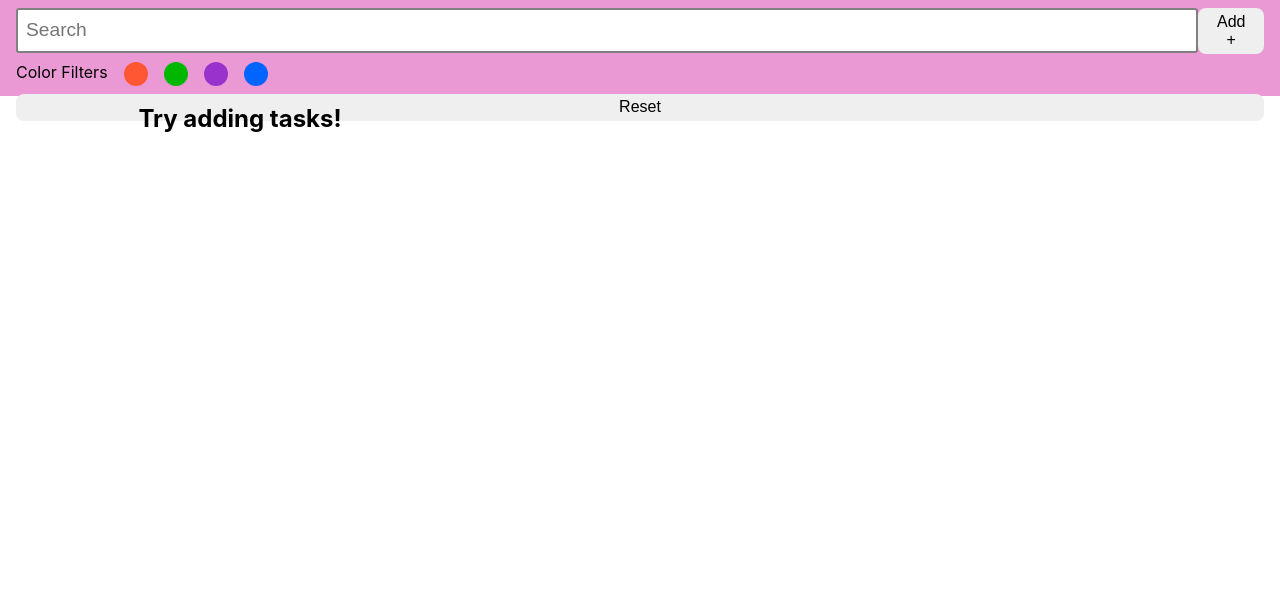
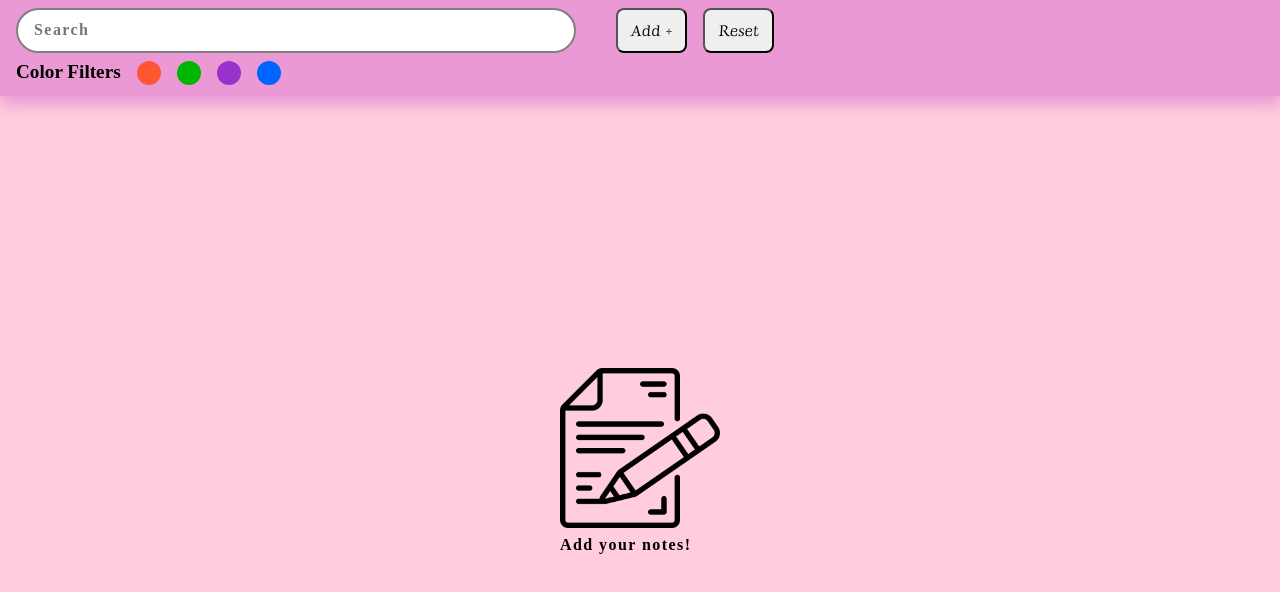
Before and after one commit to sanjayrajpurohit36/Notes, a React (Create React App) app: page / in a window 1280 px wide. Shown: the top 592 px of the page. Built offline with nearby package versions, Linux system fonts and the light colour scheme.

Commit message:
Updated assetconstants name and added Color Filter component.

```diff
--- a/src/Page/HomePage/index.css
+++ b/src/Page/HomePage/index.css
@@ -2,8 +2,9 @@
   display: flex;
   height: 6rem;
   padding: 0 0.5rem;
-  /* background: #b762c1; */
   background: #ea99d5;
+  box-shadow: 1px 8px 15px 1px #ea99d5;
+  position: sticky;
 }
 
 .header-content-wrapper {
@@ -28,54 +29,47 @@
   padding: 0 0.5rem;
 }
 
-.color-tag-wrapper--filter {
-  display: flex;
-  gap: 1rem;
-  padding: 0.5rem 0;
-}
-
 .header-search-input {
-  padding: 0.5rem;
-  border-radius: 0.2rem;
+  padding: 0.5rem 1rem;
+  border: 2px solid grey;
+  border-radius: 1.5rem;
   width: 100%;
   height: 2.8rem;
-  font-size: 1.2rem;
-  border: 2px solid grey;
+  font: 600 1rem LRoman;
+  letter-spacing: 0.09rem;
 }
 
 .header-addTask-btn {
   padding: 0.3rem 0.8rem;
-  font-size: 1rem;
   height: 100%;
 }
 
 .body-container {
   display: flex;
-  flex-direction: column;
   gap: 1rem;
   height: calc(100% - 6rem);
   overflow-y: auto;
-
   background: #ffcddd;
   padding: 1rem;
-  align-items: center;
+  flex-wrap: wrap;
 }
 
-.card-list-container > div {
-  margin-bottom: 1rem;
+.notes-icon-wrapper {
+  width: 10rem;
+  height: 10rem;
+  display: flex;
+  flex-direction: column;
+  margin: auto;
 }
 
-.card-list-container {
-  padding: 0.5rem;
+.notes-icon > img {
+  width: 100%;
   height: 100%;
-  width: 30rem;
-  overflow-y: auto;
 }
 
-@media only screen and (max-width: 768px) {
-  .color-tag-wrapper--filter {
-    display: flex;
-    gap: 0.5rem;
-    padding: 0.5rem 0.5rem 0.5rem 0;
-  }
+.no-data-message {
+  font: 600 1rem LRoman;
+  text-align: left;
+  margin-top: 0.5rem;
+  letter-spacing: 0.09rem;
 }
--- a/src/Page/HomePage/index.js
+++ b/src/Page/HomePage/index.js
@@ -2,8 +2,8 @@ import { useState, useRef } from "react";
 import Button from "./../../components/Button";
 import Sidebar from "./../../components/Sidebar";
 import Card from "./../../components/Card";
-import Overlay from "./../../components/Overlay";
-import colors from "./../../utils/colors.json";
+import ColorFilter from "../../components/ColorFilter";
+import imageConstant from "./../../constants/assetConstant";
 
 import "./index.css";
 
@@ -14,6 +14,7 @@ const HomePage = () => {
   const [isShowSideModal, setIsShowSideModal] = useState(false);
   const [filteredData, setFilteredData] = useState([]);
   const myRef = useRef(null);
+  const { emptyNote } = imageConstant;
   const toggleSideModal = () => {
     setIsShowSideModal(!isShowSideModal);
   };
@@ -28,7 +29,6 @@ const HomePage = () => {
 
   const searchNotes = (searchText, color) => {
     colorCode = color;
-
     let searchedNotes = taskData;
     if (searchText.trim().length > 0) {
       searchedNotes = searchedNotes.filter((value, key) =>
@@ -40,16 +40,16 @@ const HomePage = () => {
     }
 
     if (color.length > 0) {
-      console.log("=>", color, Object.keys(colors), Object.values(colors));
       searchedNotes = searchedNotes.filter(
         (value, key) => value["color"] === color
       );
     }
 
-    setFilteredData(searchedNotes);
+    // if no color is selected & no text is searched.
     if (color.length === 0 && searchText.length === 0) {
       setFilteredData(taskData);
     }
+    setFilteredData(searchedNotes);
   };
 
   const resetFilters = () => {
@@ -58,37 +58,20 @@ const HomePage = () => {
     colorCode = "";
   };
 
-  const renderColorFilters = () => {
+  const showEmptyDataMessage = () => {
+    const displayMessageObj = {
+      true: "Add your notes!",
+      false: "No notes exist!",
+    };
     return (
-      <section className="color-tag-wrapper--filter">
-        <p>Color Filters</p>
-        {Object.keys(colors).map((value, key) => {
-          return (
-            <div
-              className="circle"
-              id={value}
-              key={value}
-              style={{
-                background: colors[value],
-                border: colorCode === colors[value] ? "2px solid black" : "",
-              }}
-              onClick={(e) => searchNotes("", colors[e.target.id])}
-            ></div>
-          );
-        })}
-      </section>
-    );
-  };
-
-  const showMessage = () => {
-    return taskData && taskData.length > 0 ? (
-      <div className="no-data-found-wrapper">
-        <h1> Oops! No Data Found</h1>
-        <p>Please try searching another data.</p>
-      </div>
-    ) : (
-      <div>
-        <h1>Try adding tasks!</h1>
+      <div className="notes-icon-wrapper">
+        <img src={emptyNote} alt="notes icon" />
+        {(!filteredData.length || !taskData.length) && (
+          <p className="no-data-message">
+            {displayMessageObj[taskData.length === 0] ||
+              displayMessageObj[!(filteredData.length === 0)]}
+          </p>
+        )}
       </div>
     );
   };
@@ -98,27 +81,31 @@ const HomePage = () => {
       <header className="header-container">
         <div className="header-content-wrapper">
           <div className="header-search-bar-btn-wrapper">
+            <div className="header-search-wrapper">
               <input
                 className="header-search-input"
                 placeholder="Search"
                 name="taskdescription"
                 ref={myRef}
                 onChange={(e) => searchNotes(e.target.value.trim(), colorCode)}
-            ></input>
+              />
+            </div>
+            <div className="header-search-btn-wrapper">
               <Button
                 btnCallback={() => setIsShowSideModal(true)}
                 btnClassName="header-addTask-btn"
               >
                 Add +
               </Button>
-          </div>
-          {renderColorFilters()}
               <Button
                 btnCallback={() => resetFilters(true)}
                 btnClassName="header-addTask-btn"
               >
                 Reset
               </Button>
+            </div>
+          </div>
+          <ColorFilter />
         </div>
       </header>
 
@@ -127,16 +114,16 @@ const HomePage = () => {
         isShow={isShowSideModal}
         onClose={toggleSideModal}
       />
-      <div className="task-card-container">
-        {
-          <section className="card-list-container">
-            {filteredData && filteredData.length > 0
-              ? filteredData.map((value, key) => {
+      <div className="body-container">
+        {filteredData && filteredData.length === 0 ? (
+          showEmptyDataMessage()
+        ) : (
+          <>
+            {filteredData.map((value, key) => {
               return <Card data={value} key={key + "card"} />;
-                })
-              : showMessage()}
-          </section>
-        }
+            })}
+          </>
+        )}
       </div>
     </>
   );
--- a/src/components/Button/index.css
+++ b/src/components/Button/index.css
@@ -1,5 +1,7 @@
 .btn {
-  border-radius: 0.2rem;
+  border-radius: 0.5rem;
+  padding: 0.5rem;
   color: #000;
   cursor: pointer;
+  font: 1rem LuxRoman;
 }
--- a/src/components/Card/index.css
+++ b/src/components/Card/index.css
@@ -1,28 +1,53 @@
 .card-wrapper {
-  border-radius: 0.2rem;
+  border-radius: 0.2rem 1rem 0.2rem 1rem;
   border: 0.12rem solid black;
   color: white;
   font-size: 1rem;
   padding: 0.5rem;
   text-align: left;
+  cursor: pointer;
+  width: 16rem;
+  height: 12rem;
+  box-shadow: 0 0.1rem 0.5rem #ea99d5;
+}
+.card-wrapper:hover {
+  box-shadow: 0 0.5rem 0.8rem #ea99d5;
 }
 
-.task-name {
+.name {
   padding: 0.5rem;
+  height: 20%;
+  font: 1rem Primary;
 }
 
-.task-desc {
-  padding: 0.5rem;
-  white-space: nowrap;
+.desc {
+  display: -webkit-box;
+  max-width: 100%;
+  height: calc(100% - 40%);
+  margin: 0 auto;
+  font-size: 14px;
+  line-height: 1;
+  -webkit-line-clamp: 9;
+  -webkit-box-orient: vertical;
   overflow: hidden;
   text-overflow: ellipsis;
+  padding: 0.5rem;
+  word-wrap: break-word;
+  line-height: 1.3rem;
+  font: 1rem Primary;
 }
 
 .timestamp {
-  font-size: 0.7rem;
-  text-align: right;
+  font: 1rem Primary;
+  font-size: 0.8rem;
   color: black;
   opacity: 0.8;
+  height: 20%;
+  text-align: center;
+  align-items: end;
+  color: #fff;
+  display: flex;
+  padding: 0.5rem;
 }
 
 .tags-section {
--- a/src/components/Card/index.js
+++ b/src/components/Card/index.js
@@ -7,8 +7,8 @@ const Card = (props) => {
 
   return (
     <div className="card-wrapper" style={{ background: color }}>
-      <div className="task-name">{`Task : ${name}`}</div>
-      <div className="task-desc">{`Description : ${description}`}</div>
+      <div className="name">{`Title : ${name}`}</div>
+      <div className="desc">{`Description : ${description}`}</div>
       <div className="timestamp">{`Created At : ${
         getTodaysDateAndTime()["date"] + ` ` + getTodaysDateAndTime()["time"]
       }`}</div>
--- /dev/null
+++ b/src/components/ColorFilter/index.css
@@ -0,0 +1,14 @@
+.color-tag-wrapper {
+  display: flex;
+  gap: 1rem;
+  padding: 0.5rem 0;
+  font: 600 1.2rem LRoman;
+}
+
+@media only screen and (max-width: 768px) {
+  .color-tag-wrapper {
+    display: flex;
+    gap: 0.5rem;
+    padding: 0.5rem 0.5rem 0.5rem 0;
+  }
+}
--- /dev/null
+++ b/src/components/ColorFilter/index.js
@@ -0,0 +1,27 @@
+import colors from "./../../utils/colors.json";
+import "./index.css";
+
+const ColorFilter = (props) => {
+  const { selectedColor, onColorClick = () => {} } = props;
+
+  return (
+    <section className="color-tag-wrapper">
+      <p>Color Filters</p>
+      {Object.keys(colors).map((value, key) => {
+        return (
+          <div
+            className="circle"
+            key={value}
+            style={{
+              background: colors[value],
+              border: selectedColor === colors[value] ? "2px solid black" : "",
+            }}
+            onClick={(e) => onColorClick("", colors[e.target.id])}
+          ></div>
+        );
+      })}
+    </section>
+  );
+};
+
+export default ColorFilter;
--- a/src/components/Sidebar/index.css
+++ b/src/components/Sidebar/index.css
@@ -26,13 +26,6 @@
 .task-form-wrapper {
   padding: 0.5rem;
   margin-top: 2rem;
-}
-
-.color-tag-wrapper {
-  display: flex;
-  gap: 1rem;
-  justify-content: center;
-  padding: 1rem;
 }
 
 .submit-btn-wrapper {
@@ -65,7 +58,6 @@
   flex-direction: row;
   justify-content: center;
   width: 100%;
-  /* background: red; */
   gap: 0.5rem;
   margin-bottom: 1rem;
   flex-wrap: wrap;
@@ -84,14 +76,19 @@
 .input {
   padding: 0.5rem;
   border: none;
-  border-radius: 0.2rem;
+  border-radius: 0.3rem 0.6rem;
   outline: none;
   width: 100%;
+  font: 600 1rem LuxRoman;
+  letter-spacing: 0.09rem;
 }
 
-.btn {
-  padding: 0.5rem;
+.description-textarea {
+  height: 200px;
+  resize: none;
+}
+
+.submit-btn {
   border: none;
   outline: none;
-  border-radius: 0.5rem;
 }
--- /dev/null
+++ b/src/constants/assetConstant.js
@@ -0,0 +1,9 @@
+import CloseImg from "./../assets/image/close.png";
+import emptyNoteImg from "./../assets/image/emptynote.png";
+
+const assetConstant = {
+  cross: CloseImg,
+  emptyNote: emptyNoteImg,
+};
+
+export default assetConstant;
```
Also changed, not shown: src/assets/image/emptynote.png (renamed from src/assets/image/copy-writing.png). Lines whose indentation alone changed are shown as unchanged.
